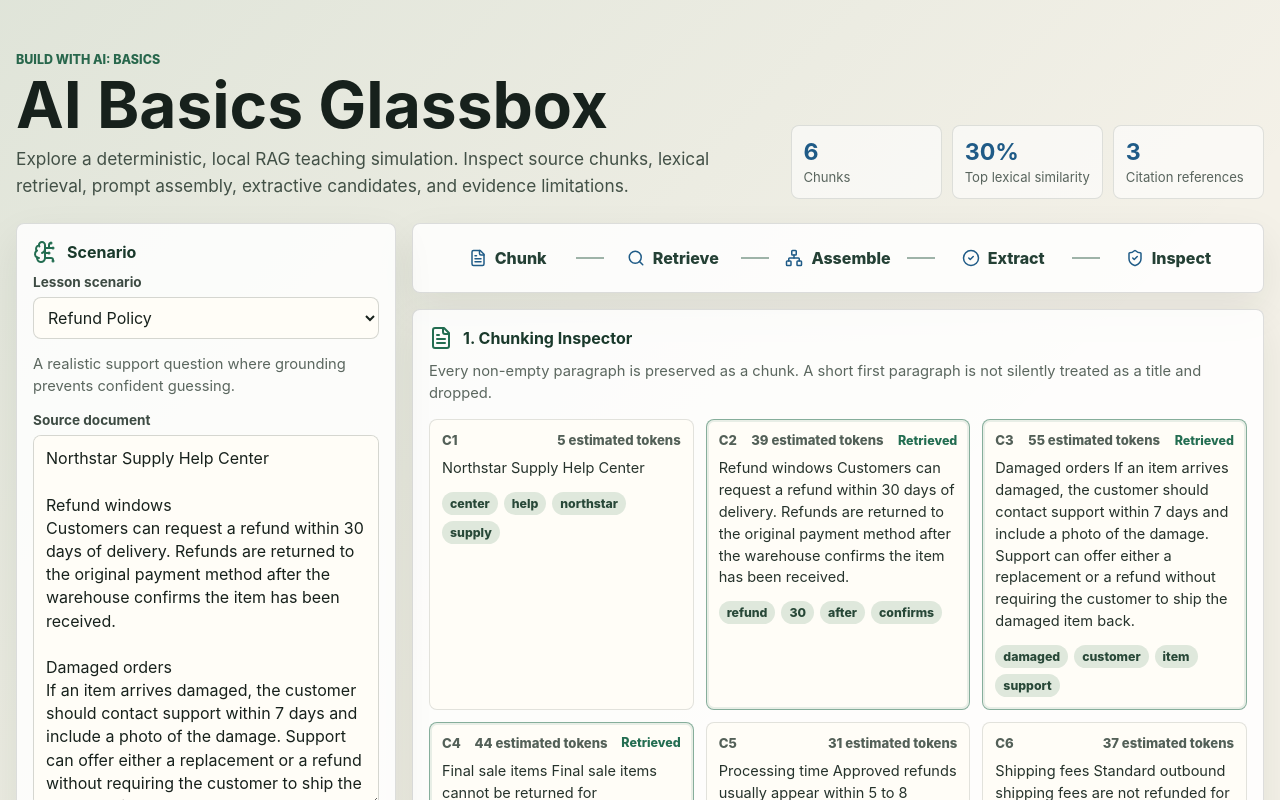
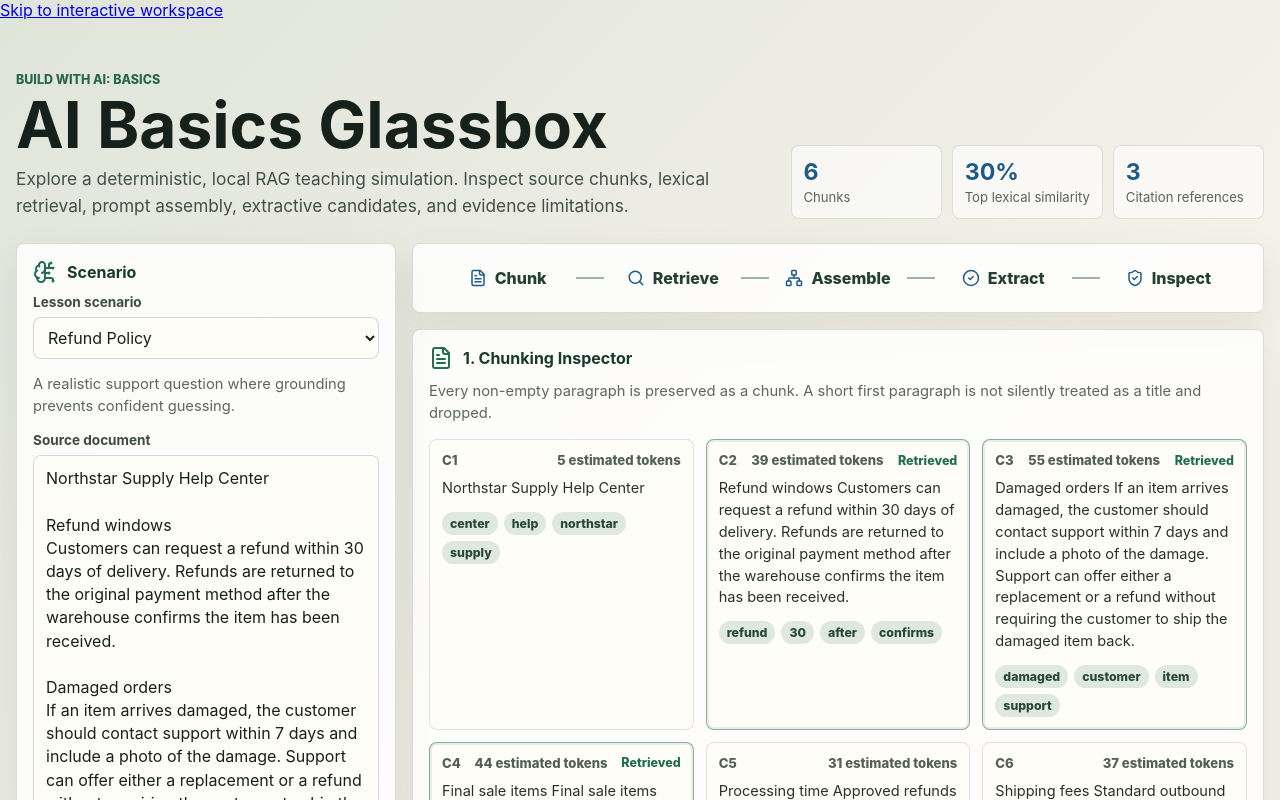
Before and after one commit to milos-plavsic/ai-basics-glassbox, a React (Vite) app: page / in a window 1280 px wide. Shown: the top 800 px of the page. Built offline with nearby package versions, Linux system fonts and the light colour scheme.

Commit message:
Add keyboard skip link to workspace

```diff
--- a/src/App.tsx
+++ b/src/App.tsx
@@ -60,7 +60,9 @@ function App() {
   };
 
   return (
-    <main className="app-shell">
+    <>
+      <a className="skip-link" href="#workspace-main">Skip to interactive workspace</a>
+      <main className="app-shell" id="workspace-main">
       <section className="hero" aria-labelledby="page-title">
         <div>
           <p className="eyebrow">Build With AI: Basics</p>
@@ -154,7 +156,8 @@ function App() {
           <QualityPanel run={lastRun} />
         </div>
       </section>
-    </main>
+      </main>
+    </>
   );
 }
 
```
